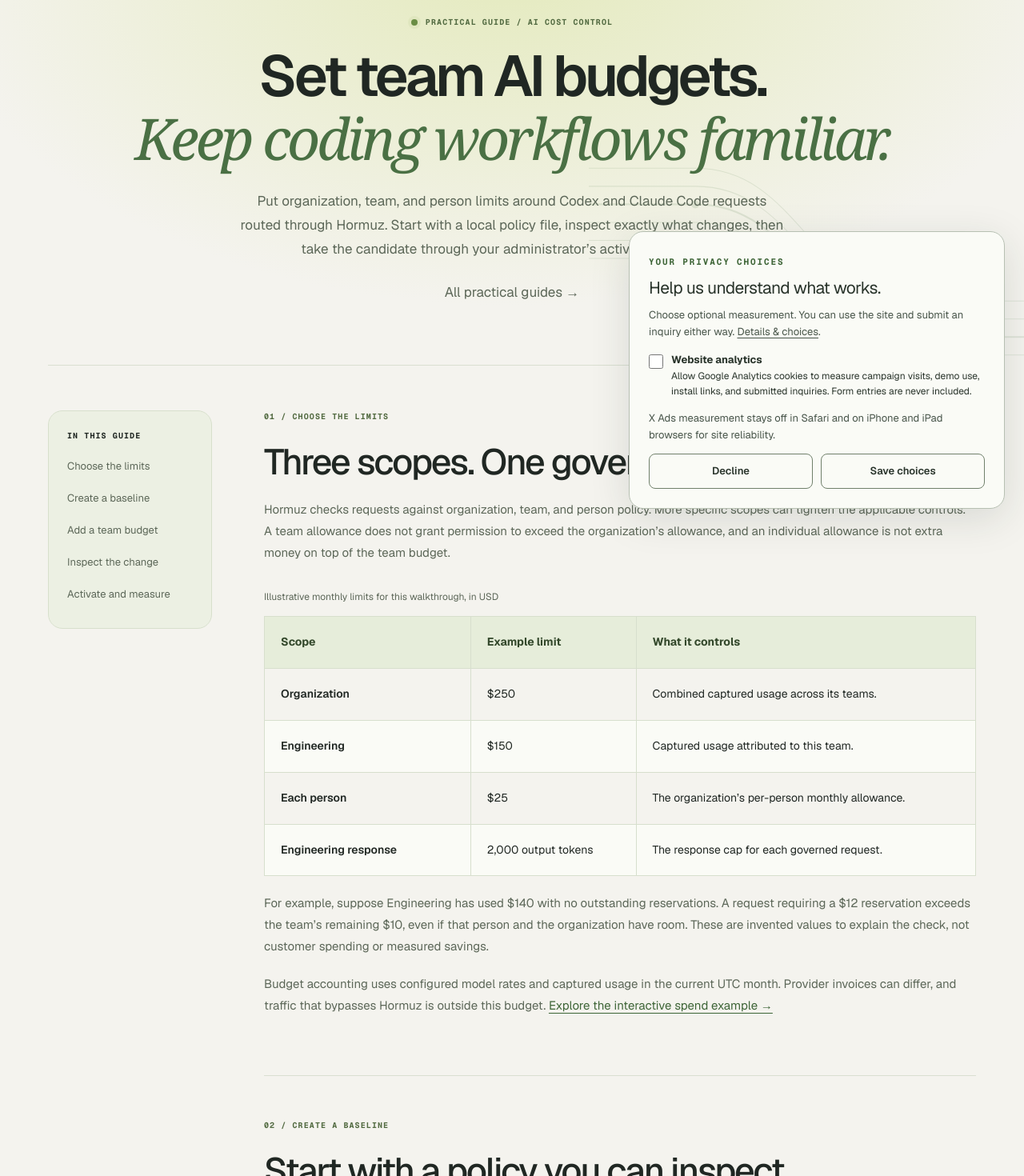
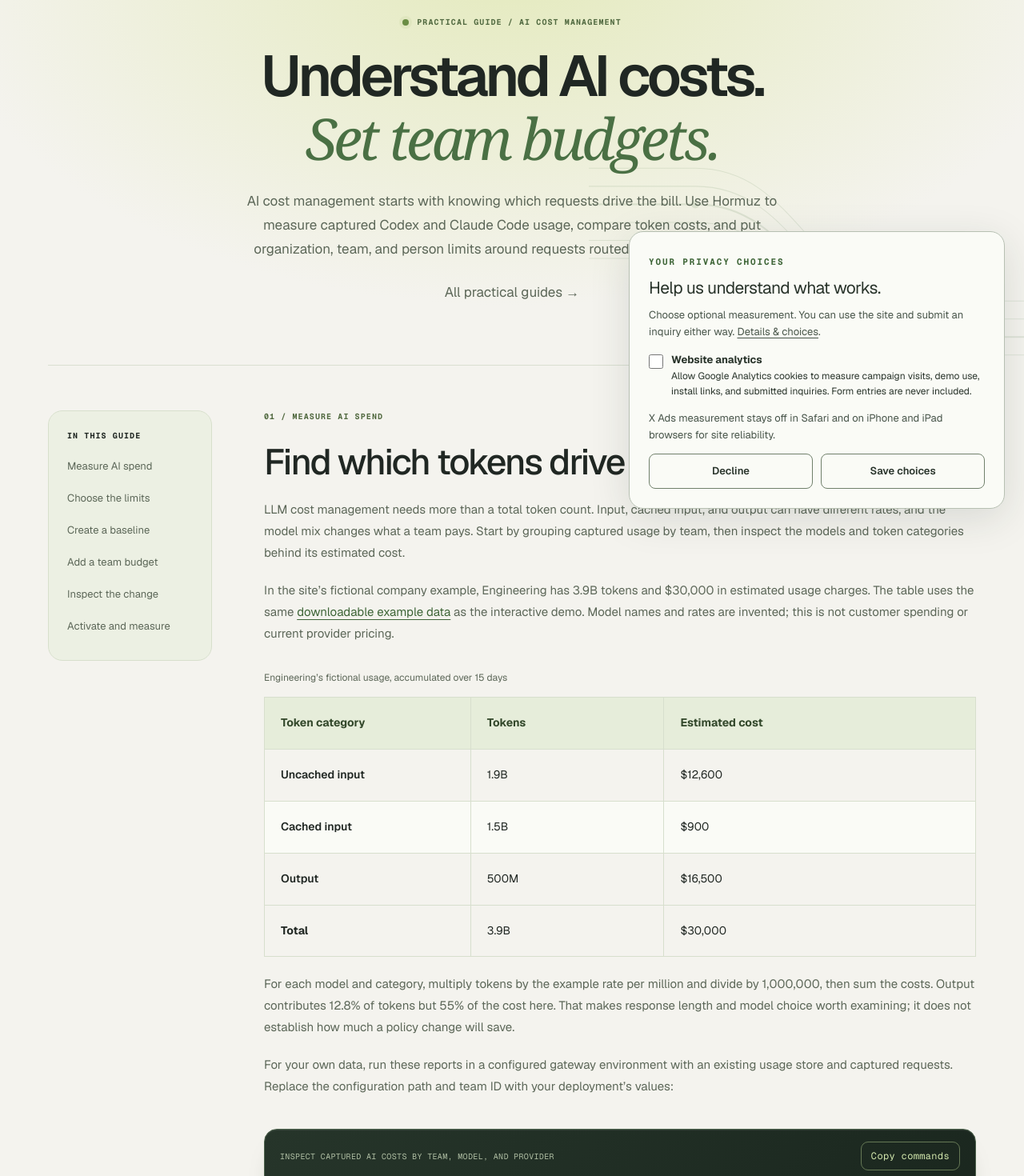
Before and after one commit to Xpounder-com/hormuz, a Next.js app in the folder website/: page /guides/team-ai-budgets in a window 1280 px wide. Shown: the part 140-1610 px from the top of the page at 80% size. Built offline with nearby package versions, Linux system fonts and the light colour scheme.

Commit message:
Explain AI cost management in the landing page and budget guide

```diff
--- a/website/app/guides/codex-claude-code-gateway/page.tsx
+++ b/website/app/guides/codex-claude-code-gateway/page.tsx
@@ -67,7 +67,7 @@
           </tbody></table></div>
           <p>The <a href={sourcePath('docs/CLIENTS.md')}>maintained client reference ↗</a> contains the pinned versions and generated configuration examples. Use <a href={sourcePath('SUPPORT.md')}>support guidance ↗</a> for reproducible, sanitized error reports.</p>
         </section>
-        <section className="docs-next"><div><span>Next guide</span><h2>Set the limits for your team.</h2></div><CampaignLink className="button button-primary" href={sitePath('/guides/team-ai-budgets/')}>Set team AI budgets →</CampaignLink></section>
+        <section className="docs-next"><div><span>Next guide</span><h2>Understand costs and set team limits.</h2></div><CampaignLink className="button button-primary" href={sitePath('/guides/team-ai-budgets/')}>Manage AI costs and budgets →</CampaignLink></section>
       </article>
     </div>
   </PageFrame>;
--- a/website/app/guides/team-ai-budgets/page.tsx
+++ b/website/app/guides/team-ai-budgets/page.tsx
@@ -3,12 +3,19 @@
 import { PageFrame, PageHero } from '../../components/PageFrame';
 import { pageMetadata } from '../../../lib/metadata';
 import { sitePath, sourcePath } from '../../../lib/site.mjs';
+import { summarizeUsage } from '../../../lib/customer-example.mjs';
+import customerExample from '../../../public/demo/customer-example.json';
 
 export const metadata = pageMetadata(
-  'Set Team AI Budgets for Codex & Claude Code | Hormuz',
-  'Create and validate a team AI budget with Hormuz. Work through organization, team, and person limits, output-token caps, and a local policy comparison.',
+  'AI Cost Management: Track Spend & Set Team Budgets | Hormuz',
+  'Measure captured AI spend, understand input, cache, and output costs, then create team budgets for Codex and Claude Code with the self-hosted Hormuz gateway.',
   '/guides/team-ai-budgets/',
 );
+
+const engineeringSpend = summarizeUsage(customerExample, 'Engineering');
+const outputSpend = engineeringSpend.categories.find(category => category.kind === 'output')!;
+const dollars = new Intl.NumberFormat('en-US', { style: 'currency', currency: 'USD', maximumFractionDigits: 0 });
+const tokens = new Intl.NumberFormat('en-US', { notation: 'compact', maximumFractionDigits: 2 });
 
 const createPolicy = `hormuz --config config.example.json policy create \\
   --template standard \\
@@ -38,15 +45,28 @@
 
 export default function TeamBudgetsGuide() {
   return <PageFrame active="guides">
-    <PageHero eyebrow="Practical guide / AI cost control" title={<>Set team AI budgets.<br /><span>Keep coding workflows familiar.</span></>}>
-      <p>Put organization, team, and person limits around Codex and Claude Code requests routed through Hormuz. Start with a local policy file, inspect exactly what changes, then take the candidate through your administrator’s activation workflow.</p>
+    <PageHero eyebrow="Practical guide / AI cost management" title={<>Understand AI costs.<br /><span>Set team budgets.</span></>}>
+      <p>AI cost management starts with knowing which requests drive the bill. Use Hormuz to measure captured Codex and Claude Code usage, compare token costs, and put organization, team, and person limits around requests routed through your gateway.</p>
       <p><CampaignLink href={sitePath('/resources/#tutorials')}>All practical guides →</CampaignLink></p>
     </PageHero>
     <div className="docs-shell">
-      <aside className="docs-sidebar" aria-label="Guide navigation"><div><strong>In this guide</strong><a href="#scopes">Choose the limits</a><a href="#create">Create a baseline</a><a href="#team">Add a team budget</a><a href="#compare">Inspect the change</a><a href="#activate">Activate and measure</a></div></aside>
+      <aside className="docs-sidebar" aria-label="Guide navigation"><div><strong>In this guide</strong><a href="#measure">Measure AI spend</a><a href="#scopes">Choose the limits</a><a href="#create">Create a baseline</a><a href="#team">Add a team budget</a><a href="#compare">Inspect the change</a><a href="#activate">Activate and measure</a></div></aside>
       <article className="docs-content">
+        <section id="measure" className="docs-section">
+          <p className="section-label">01 / Measure AI spend</p><h2>Find which tokens drive the cost.</h2>
+          <p>LLM cost management needs more than a total token count. Input, cached input, and output can have different rates, and the model mix changes what a team pays. Start by grouping captured usage by team, then inspect the models and token categories behind its estimated cost.</p>
+          <p>In the site’s fictional company example, Engineering has {tokens.format(engineeringSpend.tokens)} tokens and {dollars.format(engineeringSpend.cost)} in estimated usage charges. The table uses the same <a href={sitePath('/demo/customer-example.json')}>downloadable example data</a> as the interactive demo. Model names and rates are invented; this is not customer spending or current provider pricing.</p>
+          <div className="table-scroll"><table className="comparison-table"><caption>Engineering’s fictional usage, accumulated over 15 days</caption><thead><tr><th scope="col">Token category</th><th scope="col">Tokens</th><th scope="col">Estimated cost</th></tr></thead><tbody>
+            {engineeringSpend.categories.map(category => <tr key={category.kind}><th scope="row">{category.label}</th><td>{tokens.format(category.tokens)}</td><td>{dollars.format(category.cost)}</td></tr>)}
+          </tbody><tfoot><tr><th scope="row">Total</th><td>{tokens.format(engineeringSpend.tokens)}</td><td>{dollars.format(engineeringSpend.cost)}</td></tr></tfoot></table></div>
+          <p>For each model and category, multiply tokens by the example rate per million and divide by 1,000,000, then sum the costs. Output contributes {(outputSpend.tokens / engineeringSpend.tokens * 100).toFixed(1)}% of tokens but {(outputSpend.cost / engineeringSpend.cost * 100).toFixed(0)}% of the cost here. That makes response length and model choice worth examining; it does not establish how much a policy change will save.</p>
+          <p>For your own data, run these reports in a configured gateway environment with an existing usage store and captured requests. Replace the configuration path and team ID with your deployment’s values:</p>
+          <CodeBlock label="Inspect captured AI costs by team, model, and provider" code={'hormuz --config /etc/hormuz/hormuz.json status --group-by team\nhormuz --config /etc/hormuz/hormuz.json status --group-by model --team engineering\nhormuz --config /etc/hormuz/hormuz.json status --group-by provider --team engineering --json'} />
+          <p>The report covers the current UTC calendar month. Cache-read and reasoning tokens can be subcategories of reported input or output; do not add them to total tokens a second time. Cost estimates use configured rates and need reconciliation with provider invoices, including discounts, credits, and other charges. Requests that bypass Hormuz are outside its coverage. <a href={sourcePath('docs/USAGE.md')}>Read the usage and cost definitions ↗</a></p>
+          <p>New to the gateway? <CampaignLink href={sitePath('/demo/#spend')}>Explore the cost example</CampaignLink>, then follow the local budget walkthrough below. It creates a policy candidate you can inspect before activation.</p>
+        </section>
         <section id="scopes" className="docs-section">
-          <p className="section-label">01 / Choose the limits</p><h2>Three scopes. One governed request.</h2>
+          <p className="section-label">02 / Choose the limits</p><h2>Three scopes. One governed request.</h2>
           <p>Hormuz checks requests against organization, team, and person policy. More specific scopes can tighten the applicable controls. A team allowance does not grant permission to exceed the organization’s allowance, and an individual allowance is not extra money on top of the team budget.</p>
           <div className="table-scroll"><table className="comparison-table"><caption>Illustrative monthly limits for this walkthrough, in USD</caption><thead><tr><th scope="col">Scope</th><th scope="col">Example limit</th><th scope="col">What it controls</th></tr></thead><tbody>
             <tr><th scope="row">Organization</th><td>$250</td><td>Combined captured usage across its teams.</td></tr>
@@ -58,26 +78,26 @@
           <p>Budget accounting uses configured model rates and captured usage in the current UTC month. Provider invoices can differ, and traffic that bypasses Hormuz is outside this budget. <CampaignLink href={sitePath('/demo/#spend')}>Explore the interactive spend example →</CampaignLink></p>
         </section>
         <section id="create" className="docs-section">
-          <p className="section-label">02 / Create a baseline</p><h2>Start with a policy you can inspect.</h2>
+          <p className="section-label">03 / Create a baseline</p><h2>Start with a policy you can inspect.</h2>
           <p>First complete the <CampaignLink href={sitePath('/docs/#quickstart')}>source quickstart</CampaignLink>. Run the commands below from the Hormuz checkout with its virtual environment active. They use the repository’s synthetic <code>config.example.json</code>, organization <code>xpounder</code>, and team <code>engineering</code>. Use new output filenames if you have already run this example.</p>
           <CodeBlock code={createPolicy} label="Create an example organization budget" />
           <p>The standard template reads configured clients and models, sets a 16,000-token response cap, and selects secret redaction. The two budget flags add the example organization and person allowances. Creation writes a local candidate; it does not activate it or contact a provider.</p>
           <p>Templates do not automatically copy team or actor overrides. For an existing deployment, review the complete policy and preserve its intended controls before replacing any active version.</p>
         </section>
         <section id="team" className="docs-section">
-          <p className="section-label">03 / Add a team budget</p><h2>Give Engineering a tighter boundary.</h2>
+          <p className="section-label">04 / Add a team budget</p><h2>Give Engineering a tighter boundary.</h2>
           <p>Create a second file with the Engineering allowance and output cap. The script refuses to overwrite an existing <code>team-budget.json</code>. It uses a team already present in the example identity configuration; a policy entry alone does not enroll people into a team.</p>
           <CodeBlock code={addTeam} label="Add and validate the Engineering limits" />
           <p>Successful validation reports <code>policy valid</code> and one team scope. It checks the document against local configuration without resolving provider credentials or changing shared policy. A valid document still needs review for the intended users, models, and limits.</p>
         </section>
         <section id="compare" className="docs-section">
-          <p className="section-label">04 / Inspect the change</p><h2>See what the candidate adds.</h2>
+          <p className="section-label">05 / Inspect the change</p><h2>See what the candidate adds.</h2>
           <CodeBlock code={comparePolicy} label="Compare two local policy files" />
           <p>The comparison reports two added paths: <code>policies.teams.engineering.monthly_budget_usd</code> and <code>policies.teams.engineering.max_output_tokens</code>. Exit code <code>1</code> means the policies differ; <code>0</code> means they are identical, and <code>2</code> signals an error.</p>
           <p>This local comparison uses the example SQLite configuration and needs no usage database. Request-level <code>policy preview</code> also reads usage totals and therefore needs an existing usage store. To try a separate complete offline workflow, run <code>hormuz policy demo</code>; it creates and cleans up its own synthetic state.</p>
         </section>
         <section id="activate" className="docs-section">
-          <p className="section-label">05 / Activate and measure</p><h2>Connect the policy to real usage.</h2>
+          <p className="section-label">06 / Activate and measure</p><h2>Connect the policy to real usage.</h2>
           <p>The files above have not changed a running gateway. For managed activation, your policy administrator must use the deployment’s configuration, authorized identity, PostgreSQL policy-control setup, and current active version. Follow the <a href={sourcePath('docs/POLICY_CONTROL.md')}>policy administration reference ↗</a> for compare, request preview, guarded apply, history, and rollback.</p>
           <p>After an approved change, check one allowed request and one agreed denial. Confirm the denied request made no provider call. On the configured gateway environment, inspect the attributed usage:</p>
           <CodeBlock label="Report captured usage on your configured gateway" code={'hormuz --config /etc/hormuz/hormuz.json status --group-by team\nhormuz --config /etc/hormuz/hormuz.json status --group-by model --team engineering'} />
--- a/website/app/page.tsx
+++ b/website/app/page.tsx
@@ -12,7 +12,7 @@
 import { QuestionIndex } from './components/QuestionIndex';
 
 export const metadata = {
-  ...pageMetadata('Hormuz | AI Gateway for Codex & Claude Code', 'Open-source AI gateway for Codex and Claude Code. Track team AI spend, enforce budgets, and protect provider keys. Try the interactive demo or install free.', '/'),
+  ...pageMetadata('Hormuz | AI Gateway & AI Cost Management', 'Self-host an open-source AI gateway for Codex and Claude Code. Track estimated AI costs, enforce team budgets, and control model access.', '/'),
   verification: { google: 'qauQXsmCOtWfE0ar7muWwlqPmMfW5F7uaI28QGz30v4' },
 };
 
@@ -20,9 +20,9 @@
   return <div className="landing-home"><SiteHeader active="platform" /><main id="content" tabIndex={-1}>
     <section className="landing-hero customer-hero" id="top">
       <div className="customer-hero-grid"><div className="landing-hero-copy">
-        <p className="landing-eyebrow"><span className="mini-dot" /> OPEN-SOURCE AI CONTROL</p>
+        <p className="landing-eyebrow"><span className="mini-dot" /> AI COST MANAGEMENT</p>
         <h1>Spending $1M a year on AI?<br /><em>See what drives the bill.</em></h1>
-        <p className="landing-deck">Follow a team’s spend from the bill to the tokens. Try a budget or output cap, then see how to connect your own tools.</p>
+        <p className="landing-deck">Use an open-source AI gateway for Codex and Claude Code. Follow team spend to the tokens, try a budget or output cap, then connect your own tools.</p>
         <div className="landing-actions"><CampaignLink className="button landing-primary" href={sitePath('/docs/')}>Install free <span aria-hidden="true">↗</span></CampaignLink><a className="button landing-secondary" href="#spend">Try the $1M example <span aria-hidden="true">↓</span></a></div>
         <p className="landing-reassurance">Apache-2.0 · No card required · Your provider accounts</p>
       </div><SpendHookPreview /></div>
@@ -33,7 +33,7 @@
     <CompanionPreview />
     <ContextOptimizationPreview />
     <section className="landing-section" id="install"><div className="landing-heading"><p className="landing-eyebrow">YOUR FIRST GOVERNED REQUEST</p><h2>Start with your role.<br /><em>Then connect your tools.</em></h2><p>The Mac app connects to a gateway. The gateway applies your organization’s policies.</p></div><div className="install-paths"><article><p className="landing-eyebrow">JOIN AN EXISTING TEAM</p><h3>Get the Mac companion.</h3><p>Install Hormuz 1.2.0 on Apple Silicon, macOS 14+. Use your team’s gateway address and identity, review the client launcher, then see your own usage.</p><CampaignLink className="button landing-primary" href={sitePath('/docs/#mac')}>Install free for Mac ↗</CampaignLink></article><article><p className="landing-eyebrow">SET UP YOUR ORGANIZATION</p><h3>Run your own gateway.</h3><p>Install from source or a signed OCI image. Start with the provider-free demo, configure identities and provider accounts, and verify your first governed client request.</p><CampaignLink className="button landing-secondary" href={sitePath('/docs/#quickstart')}>Install the gateway →</CampaignLink></article></div><p className="after-grid">Using Ollama or another endpoint? <CampaignLink href={sitePath('/demo/#setup')}>Check your exact stack and its current compatibility status →</CampaignLink></p>
-    <p className="after-grid">Practical guides: <CampaignLink href={sitePath('/guides/team-ai-budgets/')}>Set team AI budgets</CampaignLink> · <CampaignLink href={sitePath('/guides/codex-claude-code-gateway/')}>Connect Codex and Claude Code</CampaignLink></p></section>
+    <p className="after-grid">Practical guides: <CampaignLink href={sitePath('/guides/team-ai-budgets/')}>Manage AI costs and team budgets</CampaignLink> · <CampaignLink href={sitePath('/guides/codex-claude-code-gateway/')}>Connect Codex and Claude Code</CampaignLink></p></section>
     <EnterprisePlans />
     <QuestionIndex compact />
     <section className="landing-final"><p className="landing-eyebrow">TRY IT WITH YOUR WORKFLOW</p><h2>Your tools.<br /><em>Your control.</em></h2><p>Install the open-source product free. Add a paid engagement when you want help bringing it to your team.</p><div className="landing-actions"><CampaignLink className="button landing-primary" href={sitePath('/docs/')}>Install free ↗</CampaignLink><CampaignLink className="button landing-secondary" href={sitePath('/enterprise/')}>See plans →</CampaignLink></div></section>
```
Also changed, not shown: website/app/resources/page.tsx (+1 -1 lines).
